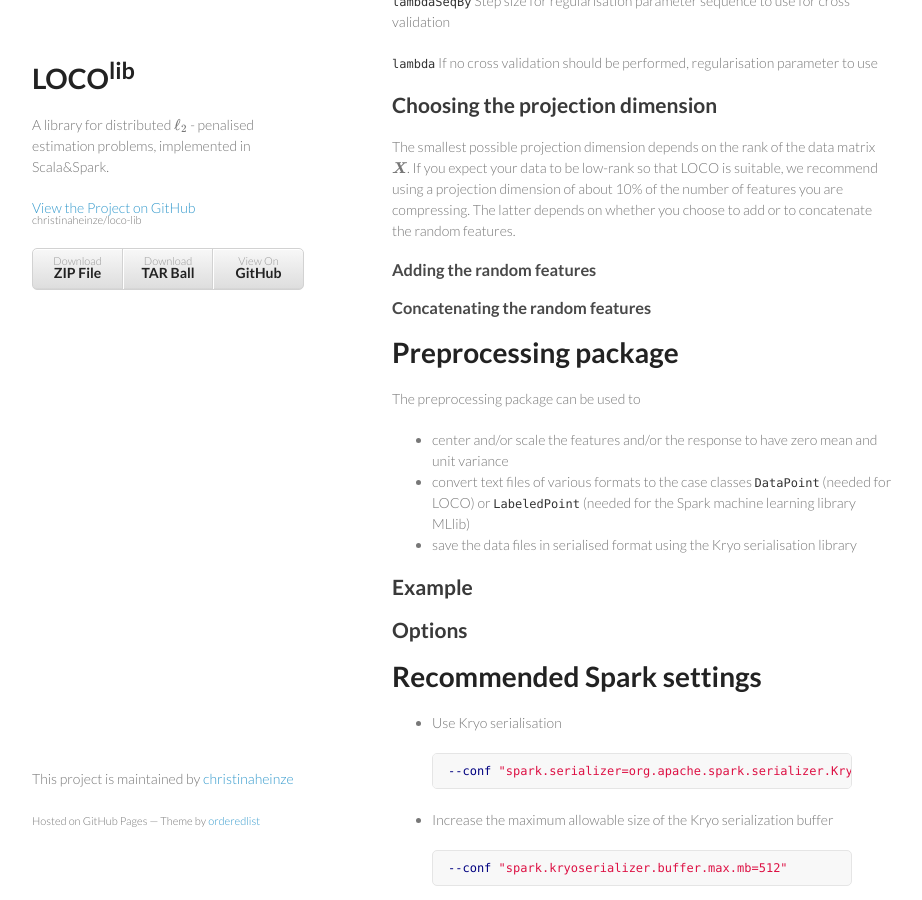
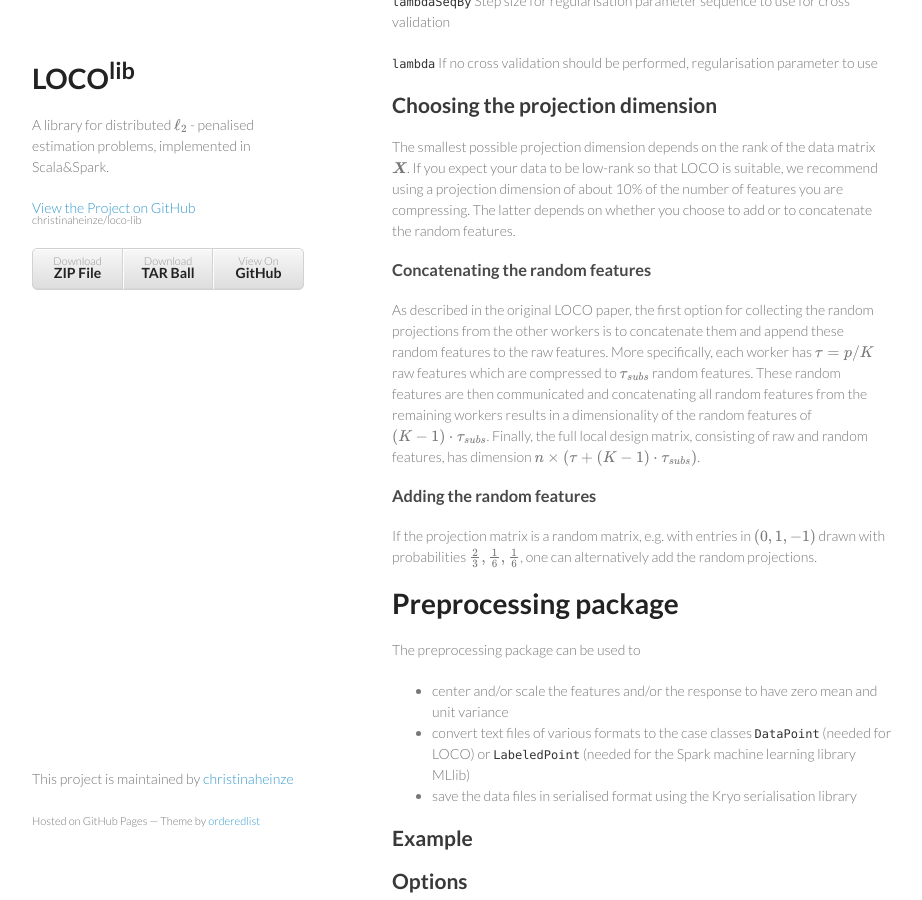
Before and after one commit to christinaheinze/loco-lib, a Jekyll site: the page built from index.md, in a window 1280 px wide and 900 px high, scrolled down 4901 px. Shown: the whole window, without its empty margins (178-1100 px from the left). Built offline with Jekyll 4.4.1, drawn with Linux system fonts in a browser that asks for light colours; formulas are drawn with MathJax 3; some of the changed text lies outside the part shown.

Commit message:
some more details on RPs

```diff
--- a/index.md
+++ b/index.md
@@ -161,9 +161,12 @@
 
 The smallest possible projection dimension depends on the rank of the data matrix \\( \boldsymbol{X} \\). If you expect your data to be low-rank so that LOCO is suitable, we recommend using a projection dimension of about 10% of the number of features you are compressing. The latter depends on whether you choose to add or to concatenate the random features.
 
+### Concatenating the random features
+As described in the original LOCO paper, the first option for collecting the random projections from the other workers is to concatenate them and append these random features to the raw features. More specifically, each worker has \\( \tau = p / K \\) raw features which are compressed to \\( \tau\_{subs} \\) random features. These random features are then communicated and concatenating all random features from the remaining workers results in a dimensionality of the random features of \\( (K-1) \cdot \tau_{subs} \\). Finally, the full local design matrix, consisting of raw and random features, has dimension \\( n \times (\tau + (K-1) \cdot \tau\_{subs}) \\).
+
 ### Adding the random features
+If the projection matrix is a random matrix, e.g. with entries in \\( \( 0, 1, -1\) \\) drawn with probabilities \\( \{ \frac{2}{3}, \frac{1}{6}, \frac{1}{6} \} \\), one can alternatively add the random projections.
 
-### Concatenating the random features
 
 # Preprocessing package
 The preprocessing package can be used to
```
Also changed, not shown: other parts of index.md (+1 -1 lines).
